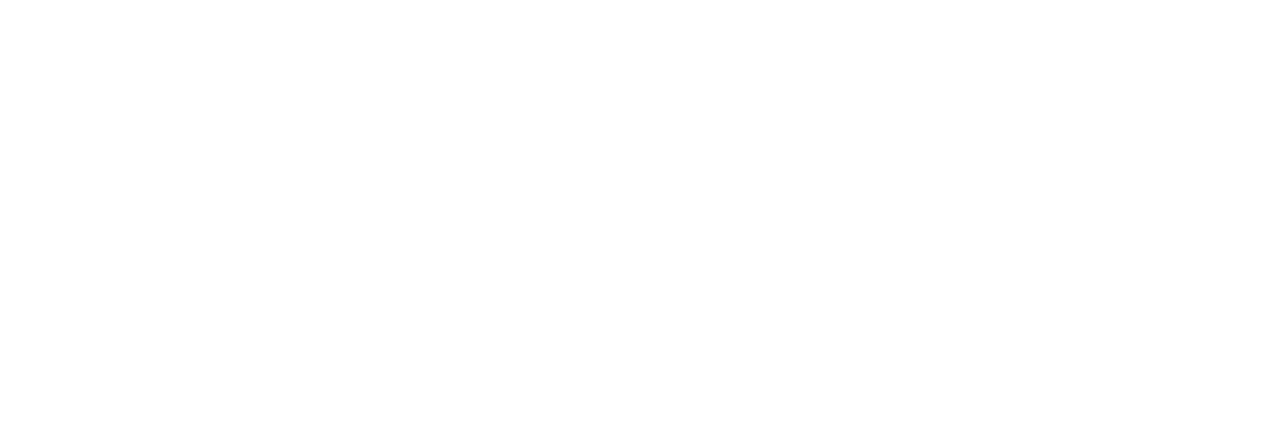
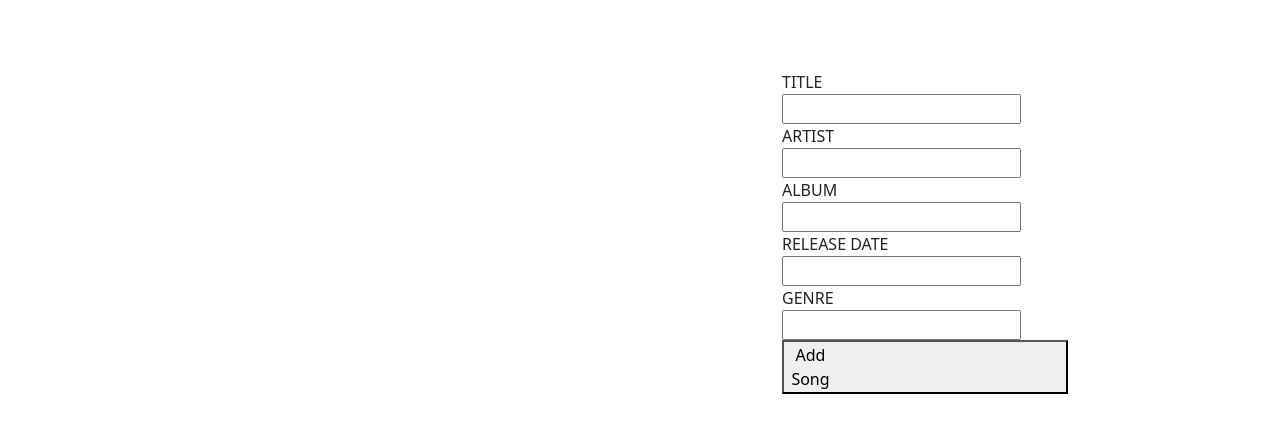
Before and after one commit to justincamp1776/Music_Library_Front-End, a React (Create React App) app: page / in a window 1280 px wide. Shown: the part 298-730 px from the top of the page. Built offline with nearby package versions, Linux system fonts and the light colour scheme; no server answers.

Commit message:
Added post request and customized form

```diff
--- a/src/App.jsx
+++ b/src/App.jsx
@@ -3,6 +3,7 @@
 import './App.css'
 import TitleBar from './components/TitleBar/TitleBar';
 import TableViewer from './components/TableViewer/TableViewer';
+import CreateSong from './components/CreateSong/CreateSong';
 
 class App extends Component {
     constructor(props) {
@@ -12,18 +13,31 @@
         }
     }
 
+
+
     componentDidMount(){
         this.getAllSongs();
     }
 
-    async getAllSongs(){
-        debugger
+    getAllSongs = async () =>{
         let response = await axios.get('http://127.0.0.1:8000/music/')
         this.setState({
             songs : response.data
         });
     }
 
+    deleteSong = async (songId) =>{
+        let response = await axios.delete('http://127.0.0.1:8000/music/'+ songId);
+        this.getAllSongs()
+        return response.status
+    }
+
+    postSong = async (newSong) =>{
+        console.log(newSong.title)
+        let response = await axios.post('http://127.0.0.1:8000/music/', newSong)
+        this.getAllSongs()
+        return response.status
+    }
 
 
 
@@ -32,7 +46,8 @@
         return (
             <div className="container-fluid">
                 <TitleBar />
-                <TableViewer songs={this.state.songs}/>
+                <TableViewer songs={this.state.songs} deleteSong={this.deleteSong}/>
+                <CreateSong postSong={this.postSong}/>
             </div>
 
         );
--- /dev/null
+++ b/src/components/CreateSong/CreateSong.css
@@ -0,0 +1,6 @@
+
+.form{
+    margin-left: 770px;
+
+
+}
--- /dev/null
+++ b/src/components/CreateSong/CreateSong.jsx
@@ -0,0 +1,55 @@
+import React, {Component} from 'react';
+import './CreateSong.css';
+
+
+class CreateSong extends Component {
+    constructor(props) {
+        super(props);
+        this.state = {
+                title : '',
+                artist : '',
+                album : '',
+                release_date : null,
+                genre : '',
+         }
+    }
+
+    handleChange = (event) =>{
+        console.log(event.target.value);
+        console.log(event.state)
+        this.setState({
+         [event.target.name] : event.target.value
+        })
+    }
+
+    handleSumbit = (event) =>{
+        event.preventDefault();
+        this.props.postSong(this.state)
+    }
+
+    render() {
+        return (
+            <div className="row">
+                <div Classname="col-md-12">
+                    <div className="form">
+                        <form  style={{marginRight: '200px'}}  onSubmit={this.handleSumbit}>
+                            <label style={{marginRight: '68px'}} >TITLE</label>
+                            <input  name="title" onChange={this.handleChange} value={this.state.title}/><br/>
+                            <label style={{marginRight: '56px'}} >ARTIST</label>
+                            <input name="artist" onChange={this.handleChange} value={this.state.artist}/><br/>
+                            <label style={{marginRight: '52px'}}  >ALBUM</label>
+                            <input name="album" onChange={this.handleChange} value={this.state.album}/><br/>
+                            <label style={{marginRight: '3px'}} >RELEASE DATE</label>
+                            <input style={{marginRight: '100px'}}name="release_date" onChange={this.handleChange} value={this.state.release_date}/><br/>
+                            <label style={{marginRight: '56px'}} >GENRE</label>
+                            <input name="genre" onChange={this.handleChange} value={this.state.genre}/><br/>
+                            <button style={{paddingRight: '235px', textAlign: "center"}}  type='Submit'>Add Song</button>
+                        </form>
+                    </div>
+                </div>
+            </div>
+        );
+    }
+}
+
+export default CreateSong;
--- a/src/components/DisplaySongs/DisplaySongs.css
+++ b/src/components/DisplaySongs/DisplaySongs.css
@@ -1,6 +1,8 @@
 
 table{
     margin-top: 100px;
+    margin-bottom: 100px;
+
     margin-left:225px;
     text-align: left;
     border-width: 1px;
--- a/src/components/DisplaySongs/DisplaySongs.jsx
+++ b/src/components/DisplaySongs/DisplaySongs.jsx
@@ -2,6 +2,9 @@
 import './DisplaySongs.css';
 
 const DisplaySongs = (props) => {
+
+
+
 
     return (
             <div >
@@ -25,6 +28,7 @@
                         <td>{item.genre}</td>
                         <td>{item.likes}</td>
                         <td>{item.release_date}</td>
+                        <td><button onClick={()=>props.deleteSong(item.id)}>Delete</button></td>
                     </tr>
                     ))}
                  </table>
--- a/src/components/TableViewer/TableViewer.jsx
+++ b/src/components/TableViewer/TableViewer.jsx
@@ -6,7 +6,7 @@
         <div className="row ">
             <div className="col-md-12">
                 <div className="row-center">
-                <DisplaySongs songs = {props.songs}/>
+                <DisplaySongs songs={props.songs} deleteSong={props.deleteSong}/>
                 </div>
 
             </div>
```
